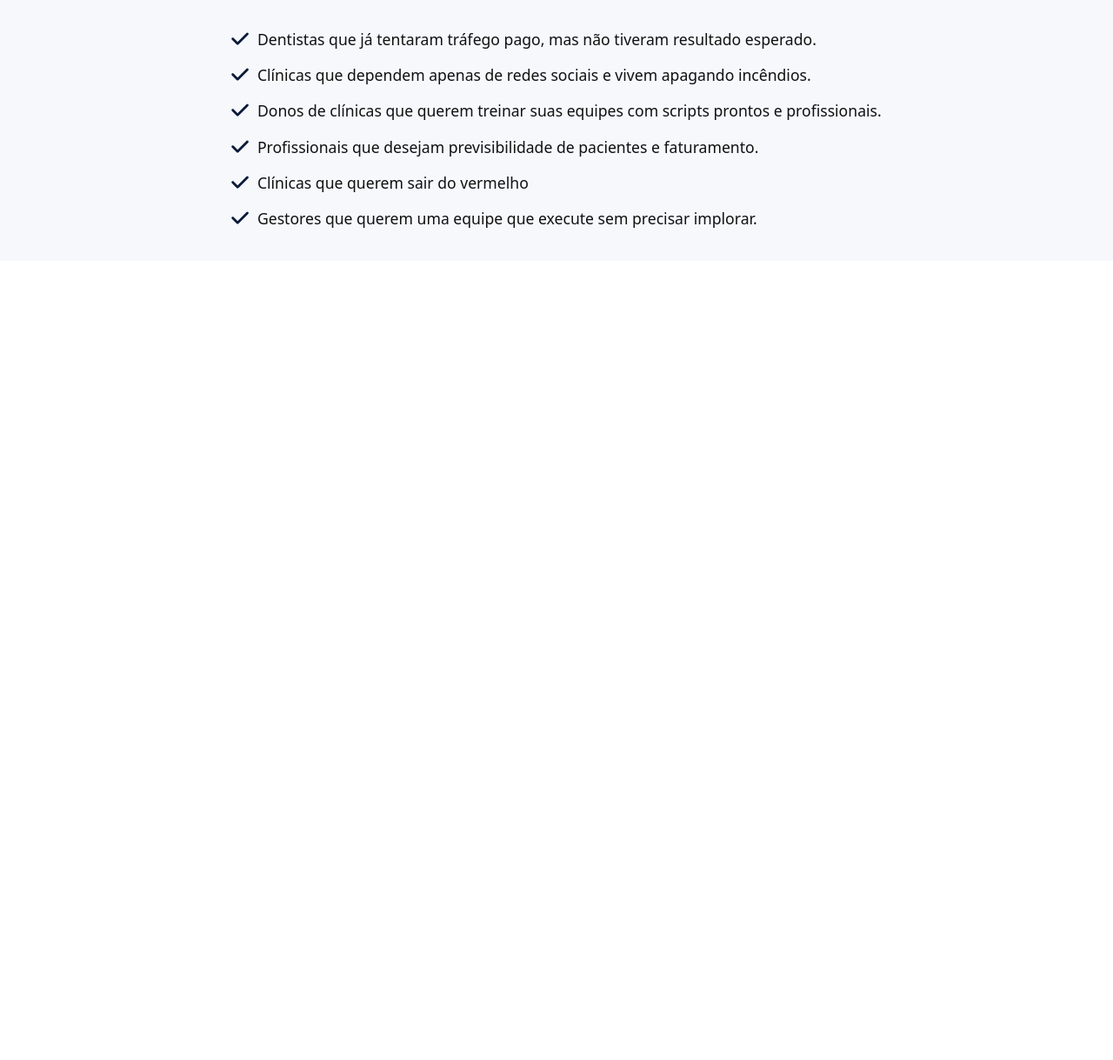
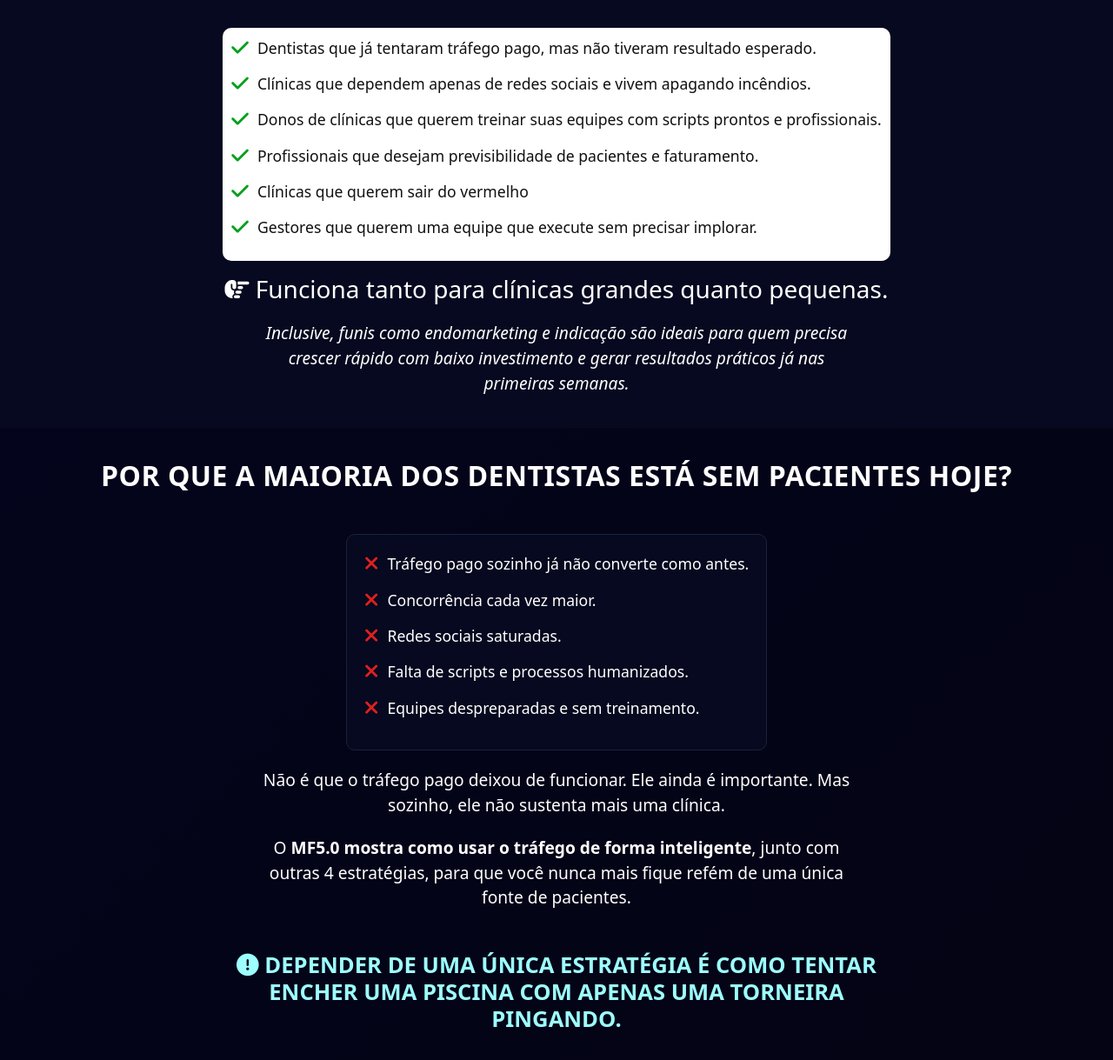
Before and after one commit to mateusmaranhao12/mf5.0, a plain HTML site: page index.html in a window 1280 px wide. Shown: the part 739-1958 px from the top of the page at 87% size. Before the commit the page ends 1039 px from the top, so only its background shows below. Drawn offline with nearby package versions, Linux system fonts and the light colour scheme.

Commit message:
implement section 3

```diff
--- a/css/style.css
+++ b/css/style.css
@@ -1,9 +1,14 @@
 /*variaveis*/
 :root {
-    --navy: #0B1A3A;
-    --navy-2: #11295B;
+    --navy: #04041c;
+    --navy-2: #040414;
+    --navy-3: #06091f;
+    --navy-4: #1a223b;
+    --aquablue: rgb(157, 255, 255);
     --red: #E02020;
     --red-2: #B81616;
+    --green: #00a01b;
+    --green-2: #006411;
     --white: #FFFFFF;
     --black: #111111;
     --soft: #F6F8FC;
@@ -50,7 +55,7 @@
     font-size: 1.1rem;
     font-weight: 600;
     border-radius: 8px;
-    background: var(--red);
+    background: var(--green);
     color: var(--white);
     border: none;
     transition: 0.3s ease;
@@ -58,20 +63,26 @@
 }
 
 .hero .btn-cta:hover {
-    background-color: var(--red-2);
+    background-color: var(--green-2);
     transform: scale(1.05);
 }
 
 /*Para quem é essa mentoria*/
 .para-quem-mentoria {
-    background: var(--soft);
+    background: var(--navy-3);
     color: var(--black);
     padding: 20px;
     text-align: center;
 }
 
+.para-quem-mentoria .card-mentoria {
+    background-color: var(--white);
+    padding: 10px;
+    border-radius: 10px;
+}
+
 .para-quem-mentoria h2 {
-    color: var(--navy);
+    color: var(--white);
     text-transform: uppercase;
     font-weight: bold;
     letter-spacing: .5px;
@@ -85,18 +96,103 @@
 }
 
 .para-quem-mentoria ul li i {
-    color: var(--navy);
+    color: var(--green);
     margin-right: 10px;
     font-size: 1.4rem;
 }
 
 .para-quem-mentoria ul li {
+    color: var(--black);
     list-style: none;
     display: flex;
     align-items: center;
     margin-bottom: 15px;
     font-size: 1.1rem;
 }
+
+.para-quem-mentoria h3 {
+    color: var(--white);
+}
+
+.para-quem-mentoria p {
+    font-size: 1.2rem;
+    margin-top: 20px;
+    max-width: 700px;
+    margin-left: auto;
+    margin-right: auto;
+    font-style: italic;
+    color: var(--white);
+}
+
+/*A dor do mercado*/
+.dor-do-mercado {
+    background: linear-gradient(135deg, var(--navy), var(--navy-2));
+    color: var(--black);
+    padding: 20px;
+    text-align: center;
+}
+
+.dor-do-mercado .card-dor-do-mercado {
+    background-color: var(--navy-3);
+    padding: 20px;
+    border-radius: 10px;
+    border: 1px solid var(--navy-4);
+}
+
+.dor-do-mercado h2 {
+    color: var(--white);
+    text-transform: uppercase;
+    font-weight: bold;
+    letter-spacing: .5px;
+}
+
+.dor-do-mercado ul {
+    display: inline-block;
+    text-align: left;
+    margin: 0 auto;
+    padding: 0;
+}
+
+.dor-do-mercado ul li i {
+    color: var(--red);
+    margin-right: 10px;
+    font-size: 1.4rem;
+}
+
+.dor-do-mercado ul li {
+    color: var(--white);
+    list-style: none;
+    display: flex;
+    align-items: center;
+    margin-bottom: 15px;
+    font-size: 1.1rem;
+}
+
+.dor-do-mercado h3 {
+    color: var(--white);
+}
+
+.dor-do-mercado p {
+    font-size: 1.2rem;
+    margin-top: 20px;
+    max-width: 700px;
+    margin-left: auto;
+    margin-right: auto;
+    color: var(--white);
+}
+
+.dor-do-mercado h5 {
+    color: var(--aquablue);
+    text-transform: uppercase;
+    font-size: 1.6rem;
+    margin-top: 20px;
+    max-width: 800px;
+    margin-left: auto;
+    margin-right: auto;
+    font-weight: 700;
+
+}
+
 
 @media (max-width: 768px) {
 
@@ -107,4 +203,8 @@
         border-radius: 6px;
     }
 
+    .dor-do-mercado h5 {
+        font-weight: 1.2rem;
+    }
+
 }
--- a/index.html
+++ b/index.html
@@ -47,14 +47,54 @@
             <div class="row">
                 <div class="col">
                     <h2 class="mt-3 mb-5">Para quem é essa mentoria?</h2>
-                    <ul>
-                        <li><i class="fa-solid fa-check"></i> Dentistas que já tentaram tráfego pago, mas não tiveram resultado esperado.</li>
-                        <li><i class="fa-solid fa-check"></i> Clínicas que dependem apenas de redes sociais e vivem apagando incêndios.</li>
-                        <li><i class="fa-solid fa-check"></i> Donos de clínicas que querem treinar suas equipes com scripts prontos e profissionais.</li>
-                        <li><i class="fa-solid fa-check"></i> Profissionais que desejam previsibilidade de pacientes e faturamento.</li>
+                    <ul class="card-mentoria">
+                        <li><i class="fa-solid fa-check"></i> Dentistas que já tentaram tráfego pago, mas não tiveram
+                            resultado esperado.</li>
+                        <li><i class="fa-solid fa-check"></i> Clínicas que dependem apenas de redes sociais e vivem
+                            apagando incêndios.</li>
+                        <li><i class="fa-solid fa-check"></i> Donos de clínicas que querem treinar suas equipes com
+                            scripts prontos e profissionais.</li>
+                        <li><i class="fa-solid fa-check"></i> Profissionais que desejam previsibilidade de pacientes e
+                            faturamento.</li>
                         <li><i class="fa-solid fa-check"></i> Clínicas que querem sair do vermelho</li>
-                        <li><i class="fa-solid fa-check"></i> Gestores que querem uma equipe que execute sem precisar implorar.</li>
+                        <li><i class="fa-solid fa-check"></i> Gestores que querem uma equipe que execute sem precisar
+                            implorar.</li>
                     </ul>
+
+                    <h3 class="mt-3"><i class="fa-solid fa-hand-point-right"></i> Funciona tanto para clínicas grandes
+                        quanto pequenas.</h3>
+                    <p>Inclusive, funis como endomarketing e indicação são ideais para quem precisa crescer rápido com
+                        baixo investimento e gerar resultados práticos já nas primeiras semanas.</p>
+                </div>
+            </div>
+        </div>
+    </section>
+
+    <!--A Dor do mercado-->
+    <section class="dor-do-mercado">
+        <div class="container">
+            <div class="row">
+                <div class="col">
+                    <h2 class="mt-3 mb-5">Por que a maioria dos dentistas está sem pacientes hoje?</h2>
+                    <ul class="card-dor-do-mercado">
+                        <li><i class="fa-solid fa-xmark"></i> Tráfego pago sozinho já não converte como antes.</li>
+                        <li><i class="fa-solid fa-xmark"></i> Concorrência cada vez maior.</li>
+                        <li><i class="fa-solid fa-xmark"></i> Redes sociais saturadas.</li>
+                        <li><i class="fa-solid fa-xmark"></i> Falta de scripts e processos humanizados.</li>
+                        <li><i class="fa-solid fa-xmark"></i> Equipes despreparadas e sem treinamento.</li>
+                    </ul>
+
+                    <p>Não é que o tráfego pago deixou de funcionar. Ele ainda é importante.
+                        Mas sozinho, ele não sustenta mais uma clínica.
+                    </p>
+
+                    <p>O <strong>MF5.0 mostra como usar o tráfego de forma inteligente</strong>, junto com outras 4
+                        estratégias, para que
+                        você nunca mais fique refém de uma única fonte de pacientes.</p>
+
+                    <h5 class="mt-5 mb-5"><i class="fa-solid fa-circle-exclamation"></i> Depender de uma única
+                        estratégia
+                        é como tentar encher uma piscina com apenas uma torneira pingando. </h5>
                 </div>
             </div>
         </div>
```
